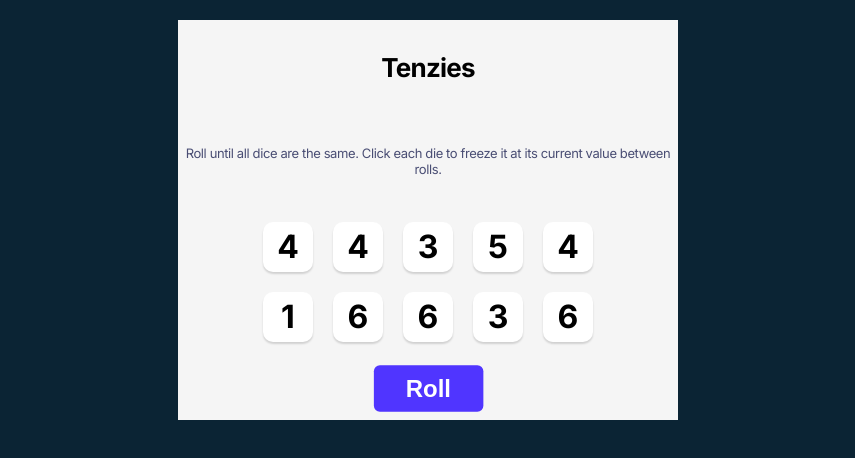
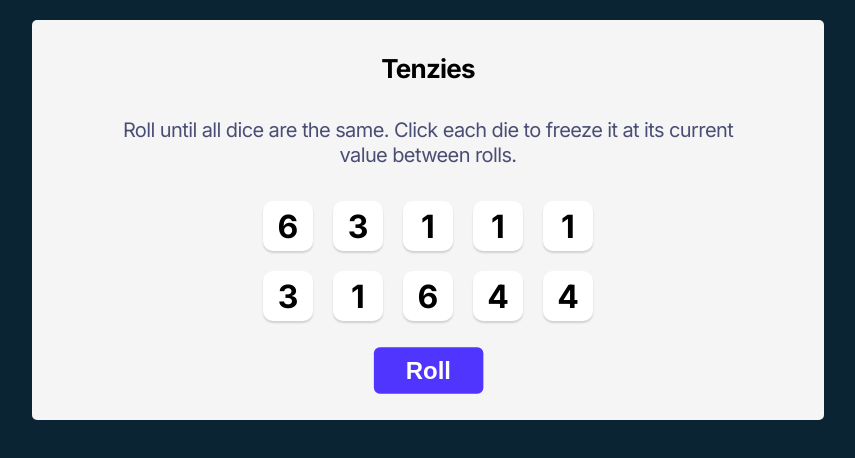
Before and after one commit to MatthewKokin/TenziesGame, a React (Vite) app: page / in a window 1280 px wide. Shown: the top 458 px of the page, without its empty margins (212-1067 px from the left). Built offline with nearby package versions, Linux system fonts and the light colour scheme.

Commit message:
CSS and winning animation done

```diff
--- a/src/App.css
+++ b/src/App.css
@@ -5,7 +5,9 @@
 }
 
 body {
+    position: relative;
     font-family: 'Inter', sans-serif;
+    padding: 20px;
     margin: 0;
     display: flex;
     align-items: flex-start;
@@ -13,17 +15,32 @@ body {
     background-color: #0B2434;
 }
 
+.winning-img{
+    border: 10px dotted rebeccapurple;
+    border-radius: 30px;
+    position: absolute;
+    top: 0;
+    bottom: 0;
+    left: 0;
+    right: 0;
+    margin: auto;
+    scale: 50%;
+}
+
 .container {
-    width: 500px;
     height: 400px;
+    max-width: 800px;
+    border-radius: 5px;
     background-color: #F5F5F5;
     display: flex;
+    display: flex;
     flex-direction: column;
+    justify-content: space-evenly;
     align-items: center;
-    justify-content: space-around;
 }
 
 .container h1 {
+    margin: 0px;
     font-size: 26px;
     font-weight: 700;
     line-height: 30px;
@@ -32,10 +49,12 @@ body {
 }
 
 .container p {
+    margin: 0px;
+    width: 80%;
     font-family: Inter;
-    font-size: 13px;
+    font-size: 20px;
     font-weight: 400;
-    line-height: 16px;
+    line-height: 25px;
     letter-spacing: -0.03em;
     text-align: center;
     color: #4A4E74;
@@ -64,23 +83,7 @@ body {
     box-sizing: border-box;
 }
 
-body {
-    margin: 0;
-    background-color: #0B2434;
-    padding: 20px;
-}
 
-main {
-    background-color: #F5F5F5;
-    height: 400px;
-    max-width: 800px;
-    border-radius: 5px;
-    padding: 20px;
-    display: flex;
-    flex-direction: column;
-    justify-content: center;
-    align-items: center;
-}
 
 .dice-container {
     display: grid;
@@ -101,6 +104,11 @@ main {
     cursor: pointer;
 }
 
+.die-face:active {
+    box-shadow: inset 2px 2px 5px -1.5px rgba(0, 0, 0, 0.7);
+    scale: 0.95;
+}
+
 .die-num {
     font-size: 2rem;
 }
--- a/src/App.jsx
+++ b/src/App.jsx
@@ -1,43 +1,26 @@
 import './App.css'
 import Die from './Die/Die'
 import { nanoid } from 'nanoid'
-import { useEffect } from 'react'
-import { useState } from 'react'
+import { useEffect, useRef, useState } from 'react'
 import Confetti from "react-confetti"
+import sound from './assets/win.mp3';
+import gif from './assets/winningGif.gif';
 
 function App() {
   const [diesArr, setDiesArr] = useState(getTenDies())
   const [tenzies, setTenzies] = useState(false)
+  const audioRef = useRef(null);
 
   useEffect(() => {
     const pickedDies = diesArr.filter(die => die.isPicked)
     if (pickedDies.length === 10) {
-      for (let i = 0; i < 10; i++) {
-        if (diesArr[0].num === diesArr[i].num) {
-          setTenzies(true)
-        } else {
-          break
-        }
-      }
+      const isTenzies = diesArr.every(die => die.num === diesArr[0].num);
+      setTenzies(isTenzies);
     }
   }, [diesArr])
 
-  /*
-  Scrimba
-  const allPicked = diesArr.every(die => die.Picked) //either true or false
-    const firstValue = diesArr[0].value
-    const allSameValue = diesArr.every(die => die.value === firstValue)
-    if (allPicked && allSameValue) {
-      setTenzies(true)
-      console.log("You won!")
-  */
-
   function getTenDies() {
-    let arr = [];
-    for (let i = 0; i < 10; i++) {
-      arr.push(generateNewDie());
-    }
-    return arr;
+    return Array.from({ length: 10 }, generateNewDie);
   }
 
   function generateNewDie() {
@@ -49,31 +32,44 @@ function App() {
   }
 
   function pick(id) {
-    setDiesArr(oldVal => {
-      const updatedDies = oldVal.map(die => die.id === id ? { ...die, isPicked: !die.isPicked } : die)
-      return updatedDies;
-    })
+    setDiesArr(oldArr => oldArr.map(die => die.id === id ? { ...die, isPicked: !die.isPicked } : die));
   }
 
   function roll() {
-    if (!tenzies) {
-      setDiesArr(oldVal => {
-        return oldVal.map(die => die.isPicked ? die : generateNewDie())
-      })
-    } else {
-      setTenzies(false)
-      setDiesArr(getTenDies())
+    setDiesArr(oldArr => oldArr.map(die => die.isPicked ? die : generateNewDie()));
+  }
+
+  function playAudio() {
+    audioRef.current = new Audio(sound);
+    audioRef.current.loop = true;
+    audioRef.current.play();
+  }
+
+  function stopAudio() {
+    if (audioRef.current) {
+      audioRef.current.pause();
+      audioRef.current.currentTime = 0;
     }
   }
 
-  const DiesEl = diesArr.map(die => {
-    return <Die key={die.id} id={die.id} value={die.num} handleClick={pick} isPicked={die.isPicked} />
-  })
+  function finishWinningAnimation(event) {
+    if (tenzies && event.target) {
+      setTenzies(false)
+      stopAudio()
+    }
+  }
+
+  const DiesEl = diesArr.map(die => <Die key={die.id} id={die.id} value={die.num} handleClick={pick} isPicked={die.isPicked} />);
+
+  useEffect(() => {
+    tenzies ? playAudio() : stopAudio();
+  }, [tenzies]);
 
   return (
     <>
       {tenzies && <Confetti />}
-      <div className='container'>
+      {tenzies && <img src={gif} className='winning-img' alt="Winning celebration" />}
+      <div className='container' onClick={finishWinningAnimation}>
         <h1>Tenzies</h1>
         <p>Roll until all dice are the same. Click each die to freeze it at its current value between rolls.</p>
         <div className='dice-container'>
@@ -85,4 +81,4 @@ function App() {
   )
 }
 
-export default App
+export default App;
--- a/src/Die/Die.jsx
+++ b/src/Die/Die.jsx
@@ -5,8 +5,8 @@ function Die(props) {
     const styles = {backgroundColor: pickState? "#59E391": "white"}
     return (
         <>
-            <div className='die-face' style={styles}>
-                <h2 className="die-num" onClick={()=> props.handleClick(props.id, props.value)}>{props.value}</h2>
+            <div className='die-face' style={styles} onClick={()=> props.handleClick(props.id, props.value)}>
+                <h2 className="die-num">{props.value}</h2>
             </div>
         </>
     )
```
Also changed, not shown: 2 other files (tests, documents, lock files or other folders).
